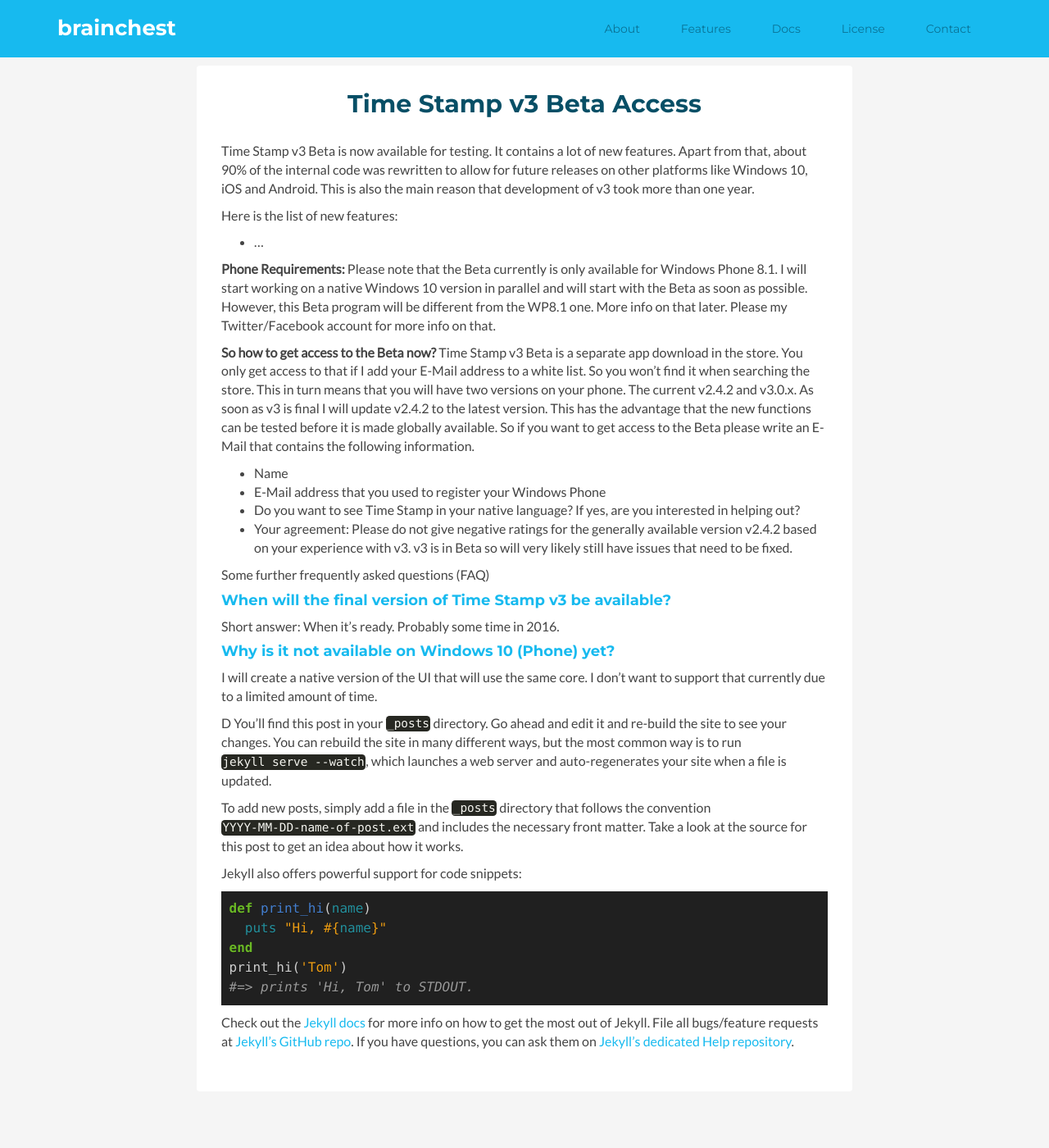
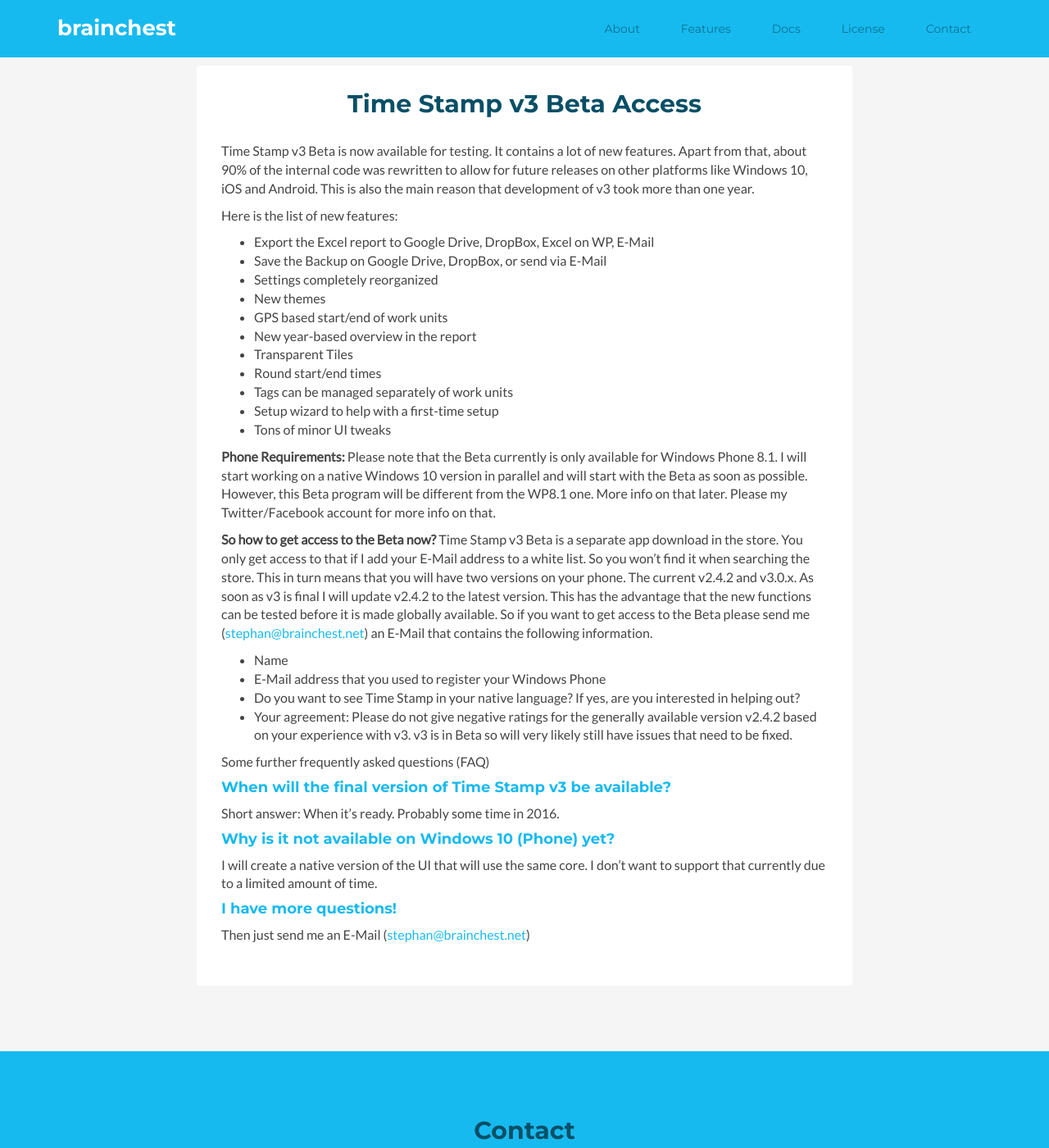
Before and after one commit to brainchest/brainchest-web, a Jekyll site: the page built from v3_access.md, in a window 1280 px wide and 1400 px high. Shown: the whole window at 82% size. Built offline with Jekyll 4.4.1, drawn with Linux system fonts in a browser that asks for light colours; comment, search, counter and statistics services are not loaded.

Commit message:
Update to the beta access page

```diff
--- a/v3_access.md
+++ b/v3_access.md
@@ -5,16 +5,28 @@
 Time Stamp v3 Beta is now available for testing. It contains a lot of new features. Apart from that, about 90% of the internal code was rewritten to allow for future releases on other platforms like Windows 10, iOS and Android. This is also the main reason that development of v3 took more than one year.
 
 Here is the list of new features:
-* ...
+* Export the Excel report to Google Drive, DropBox, Excel on WP, E-Mail
+* Save the Backup on Google Drive, DropBox, or send via E-Mail
+* Settings completely reorganized
+* New themes
+* GPS based start/end of work units
+* New year-based overview in the report
+* Transparent Tiles
+* Round start/end times
+* Tags can be managed separately of work units
+* Setup wizard to help with a first-time setup
+* Tons of minor UI tweaks
 
 **Phone Requirements:** Please note that the Beta currently is only available for Windows Phone 8.1. I will start working on a native Windows 10 version in parallel and will start with the Beta as soon as possible. However, this Beta program will be different from the WP8.1 one. More info on that later. Please my Twitter/Facebook account for more info on that.
 
-**So how to get access to the Beta now?** Time Stamp v3 Beta is a separate app download in the store. You only get access to that if I add your E-Mail address to a white list. So you won't find it when searching the store. This in turn means that you will have two versions on your phone. The current v2.4.2 and v3.0.x. As soon as v3 is final I will update v2.4.2 to the latest version. This has the advantage that the new functions can be tested before it is made globally available. So if you want to get access to the Beta please write an E-Mail that contains the following information.
+**So how to get access to the Beta now?** Time Stamp v3 Beta is a separate app download in the store. You only get access to that if I add your E-Mail address to a white list. So you won't find it when searching the store. This in turn means that you will have two versions on your phone. The current v2.4.2 and v3.0.x. As soon as v3 is final I will update v2.4.2 to the latest version. This has the advantage that the new functions can be tested before it is made globally available. So if you want to get access to the Beta please send me (<mailto:stephan@brainchest.net>) an E-Mail that contains the following information.
 
 * Name
 * E-Mail address that you used to register your Windows Phone
 * Do you want to see Time Stamp in your native language? If yes, are you interested in helping out?
 * Your agreement: Please do not give negative ratings for the generally available version v2.4.2 based on your experience with v3. v3 is in Beta so will very likely still have issues that need to be fixed.
+
+
 
 Some further frequently asked questions (FAQ)
 
@@ -26,26 +38,6 @@
 
 I will create a native version of the UI that will use the same core. I don't want to support that currently due to a limited amount of time.
 
+#### I have more questions!
 
-
-
-
-D You’ll find this post in your `_posts` directory. Go ahead and edit it and re-build the site to see your changes. You can rebuild the site in many different ways, but the most common way is to run `jekyll serve --watch`, which launches a web server and auto-regenerates your site when a file is updated.
-
-To add new posts, simply add a file in the `_posts` directory that follows the convention `YYYY-MM-DD-name-of-post.ext` and includes the necessary front matter. Take a look at the source for this post to get an idea about how it works.
-
-Jekyll also offers powerful support for code snippets:
-
-{% highlight ruby %}
-def print_hi(name)
-  puts "Hi, #{name}"
-end
-print_hi('Tom')
-#=> prints 'Hi, Tom' to STDOUT.
-{% endhighlight %}
-
-Check out the [Jekyll docs][jekyll] for more info on how to get the most out of Jekyll. File all bugs/feature requests at [Jekyll’s GitHub repo][jekyll-gh]. If you have questions, you can ask them on [Jekyll’s dedicated Help repository][jekyll-help].
-
-[jekyll]:      http://jekyllrb.com
-[jekyll-gh]:   https://github.com/jekyll/jekyll
-[jekyll-help]: https://github.com/jekyll/jekyll-help
+Then just send me an E-Mail (<mailto:stephan@brainchest.net>)
```
